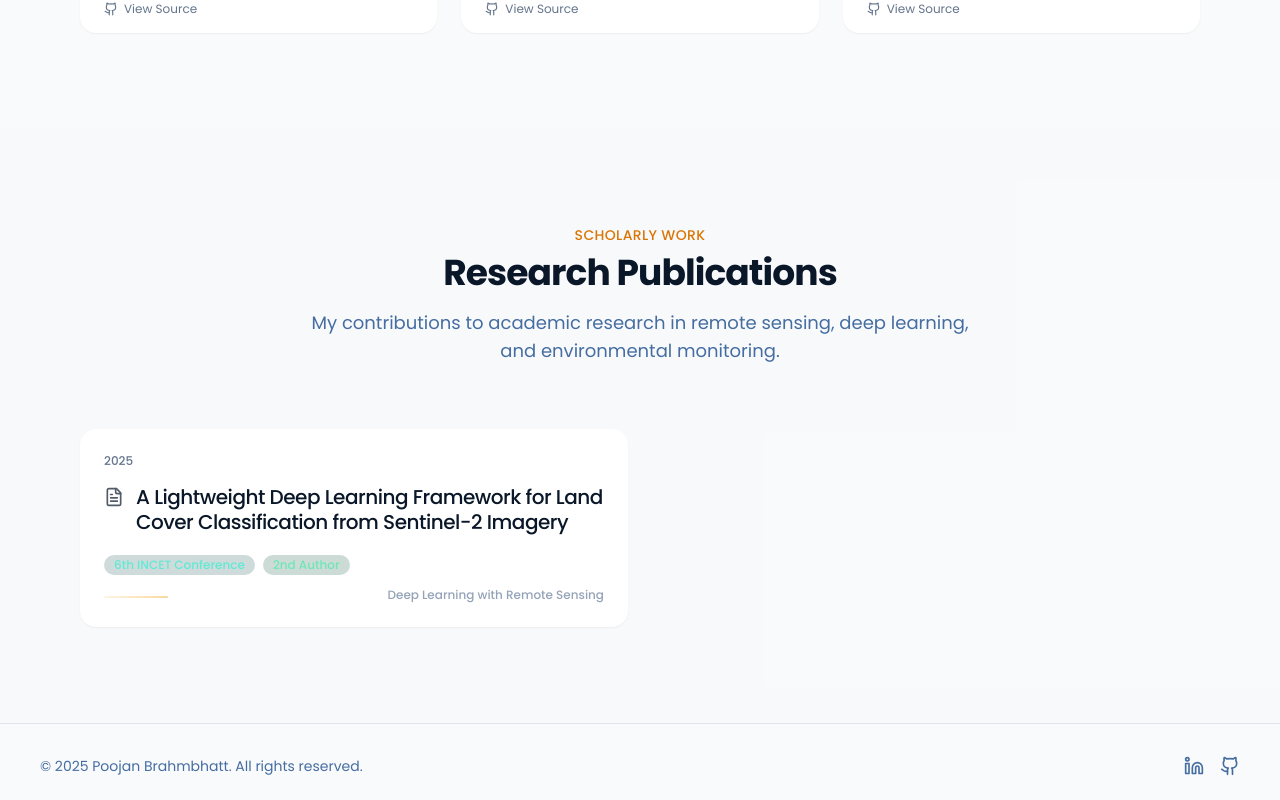
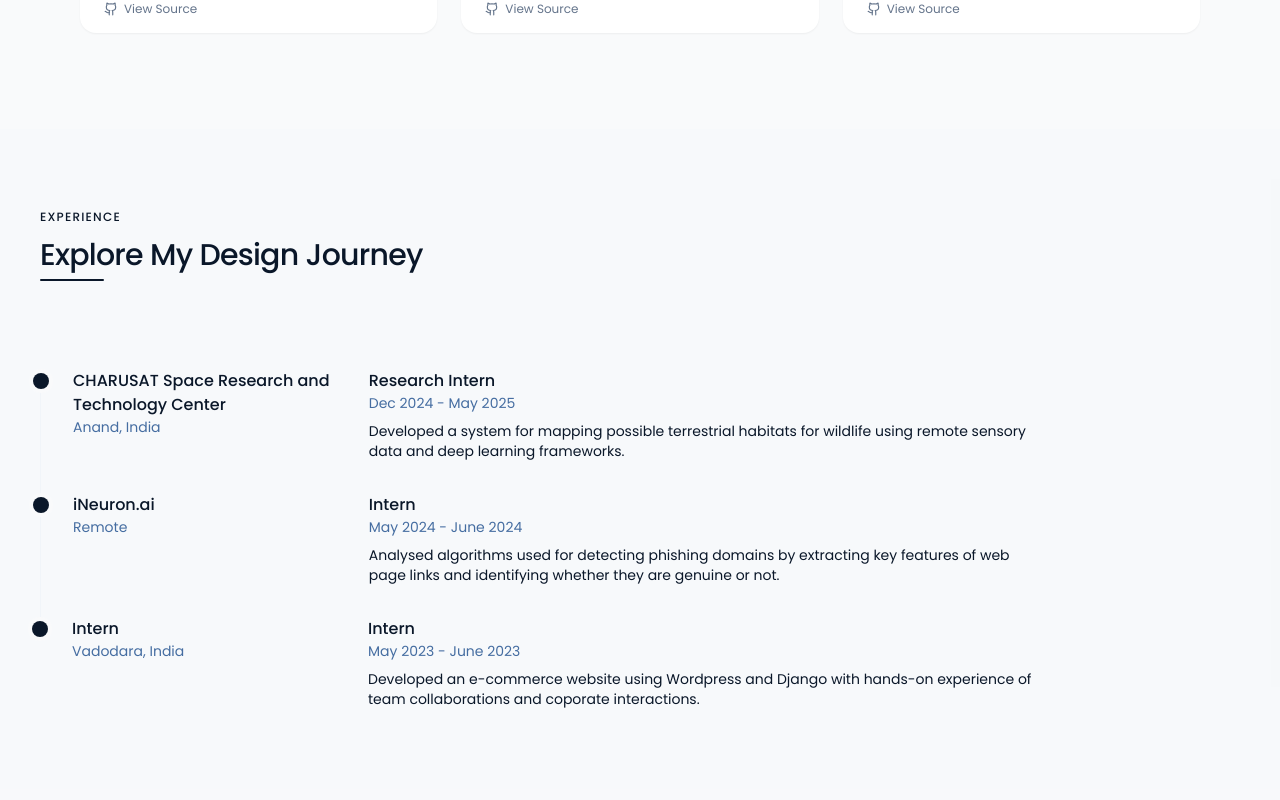
Before and after one commit to Poojan3108/portfolio, a Next.js app: page / in a window 1280 px wide. Shown: the part 1600-2400 px from the top of the page. Built offline with nearby package versions, Linux system fonts and the light colour scheme.

Commit message:
Update page.tsx

```diff
--- a/app/page.tsx
+++ b/app/page.tsx
@@ -4,6 +4,7 @@ import  Projects  from "@/components/projects"
 import { Research } from "@/components/research"
 import { Certificates } from "@/components/certificates"
 import { Footer } from "@/components/footer"
+import { Experience } from "@/components/experience"
 
 export default function Home() {
   return (
@@ -11,8 +12,8 @@ export default function Home() {
       <Navbar />
       <Hero />
       <Projects />
+      <Experience />
       <Research />
-      {/* <Certificates /> */}
       <Footer />
 
     </main>
```
